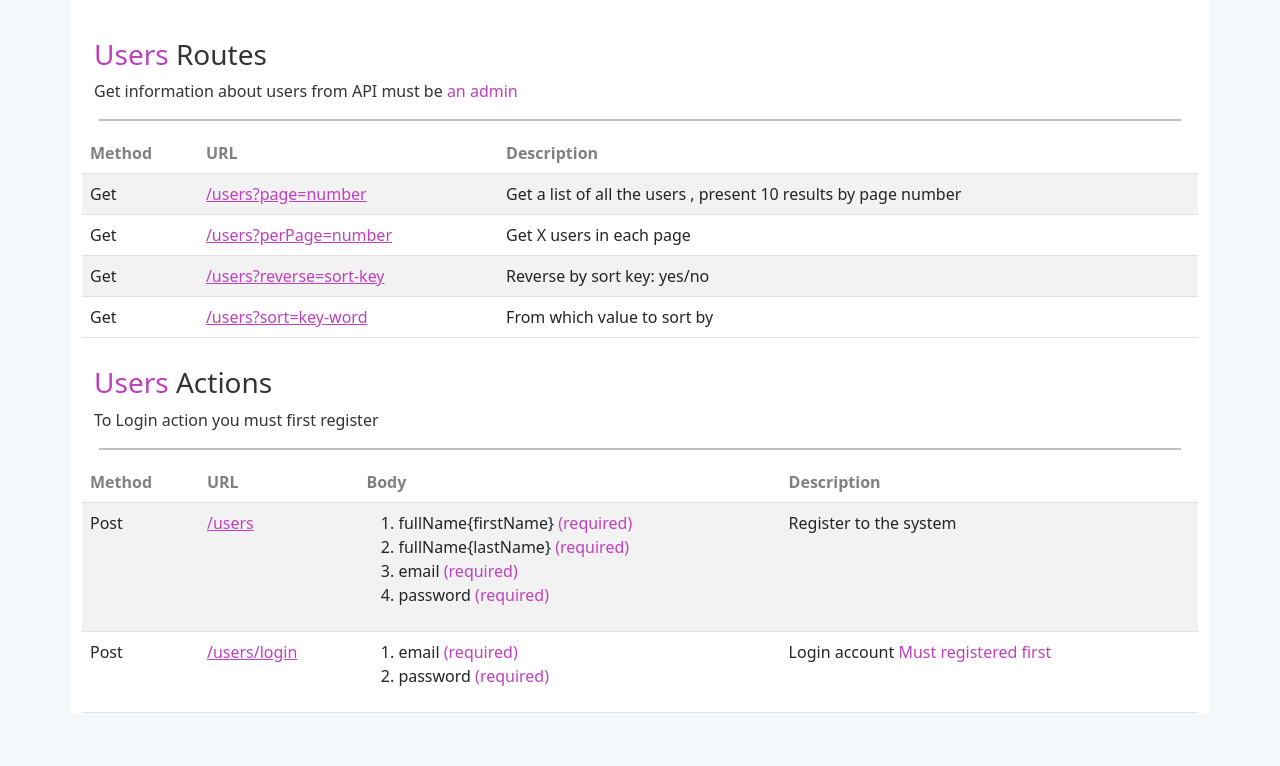
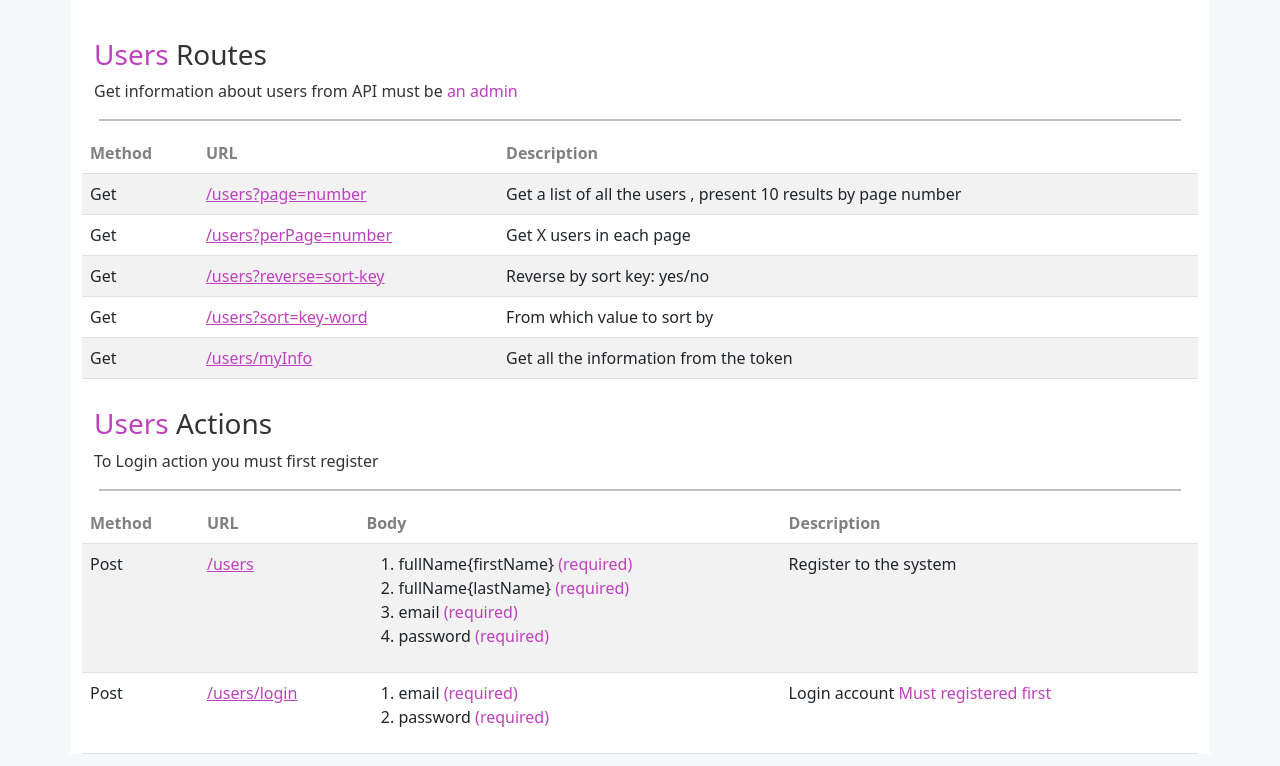
Before and after one commit to Shaybush/final3, a website with bundled scripts: page public/index.html in a window 1280 px wide. Shown: the part 1229-1995 px from the top of the page. Before the commit the page ends 1958 px from the top, so only its background shows below. Built offline with nearby package versions, Linux system fonts and the light colour scheme.

Commit message:
added myInfo tr index.html

```diff
--- a/public/index.html
+++ b/public/index.html
@@ -173,6 +173,11 @@
                         <td><a href="#">/users?sort=key-word</a></td>
                         <td>From which value to sort by</td>
                     </tr>
+                    <tr>
+                        <td>Get</td>
+                        <td><a href="#">/users/myInfo</a></td>
+                        <td>Get all the information from the token</td>
+                    </tr>
                 </tbody>
             </table>
             <div class="titleB lineBottom">
```
